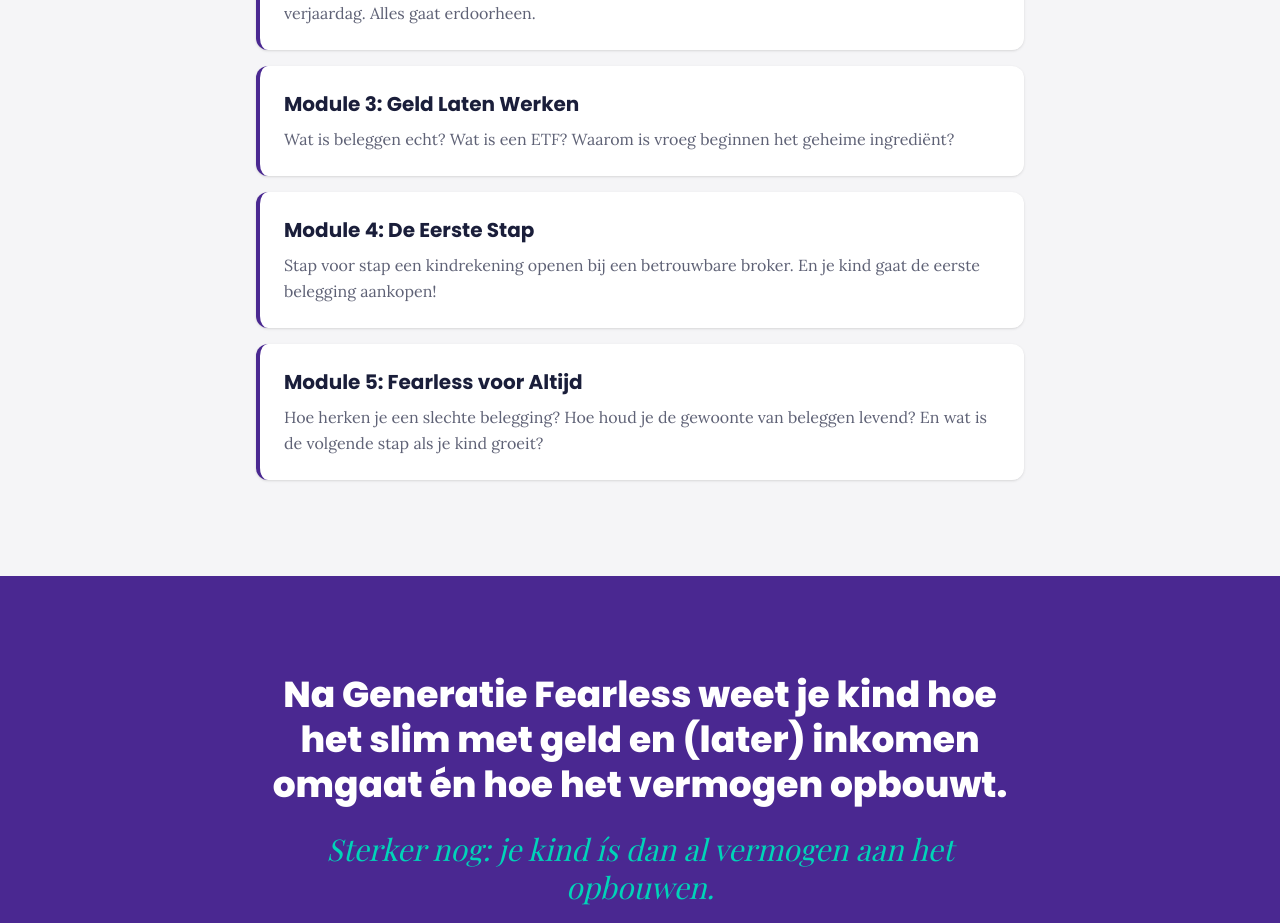
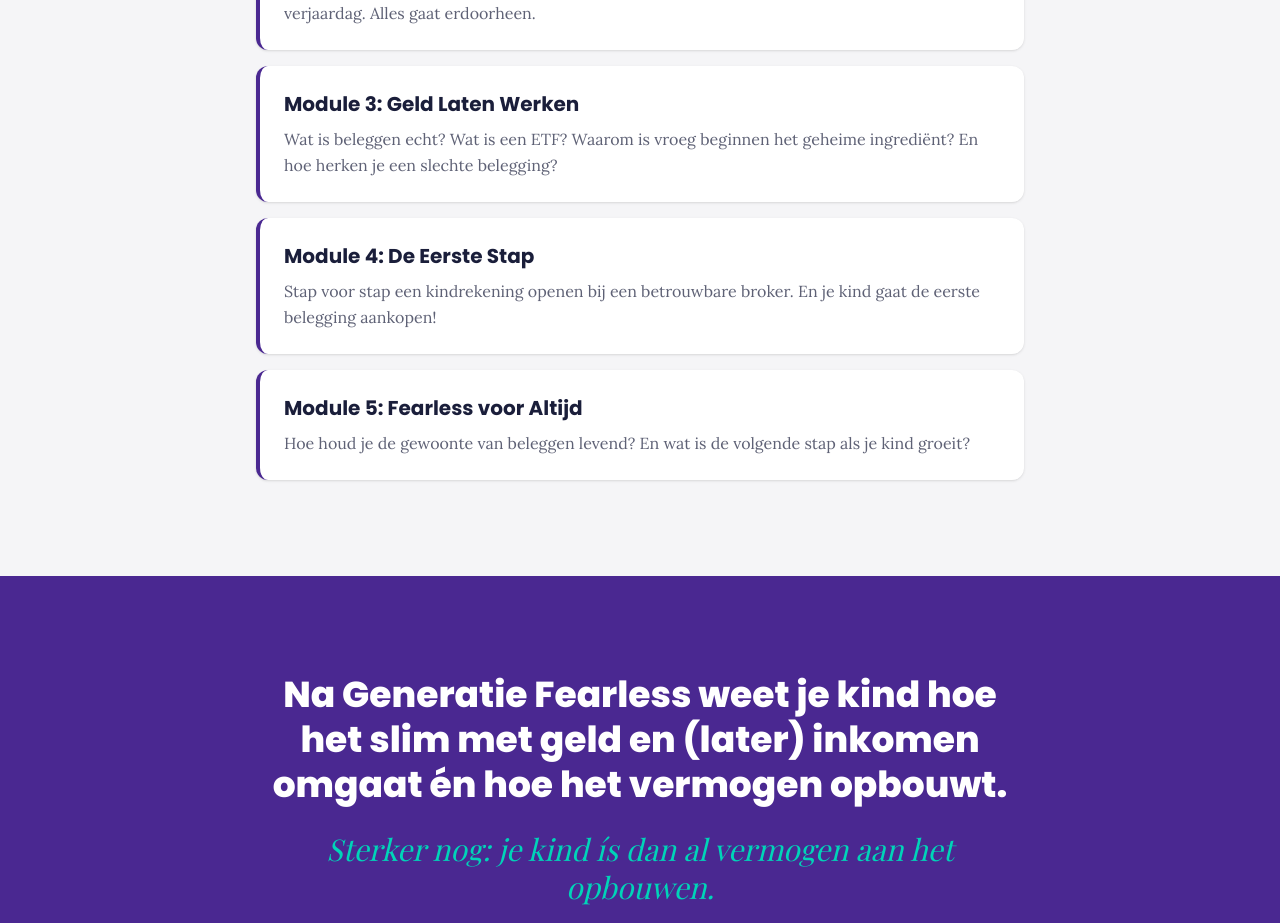
Before and after one commit to claudiavoogt/Generatiefearless-website, a Next.js app: page / in a window 1280 px wide. Shown: the part 4607-5530 px from the top of the page. Built offline with nearby package versions, Linux system fonts and the light colour scheme.

Commit message:
Module 3: hoe herken je een slechte belegging

```diff
--- a/app/page.tsx
+++ b/app/page.tsx
@@ -326,7 +326,7 @@ function CourseSection() {
     {
       title: "Geld Laten Werken",
       description:
-        "Wat is beleggen echt? Wat is een ETF? Waarom is vroeg beginnen het geheime ingrediënt?",
+        "Wat is beleggen echt? Wat is een ETF? Waarom is vroeg beginnen het geheime ingrediënt? En hoe herken je een slechte belegging?",
     },
     {
       title: "De Eerste Stap",
@@ -336,7 +336,7 @@ function CourseSection() {
     {
       title: "Fearless voor Altijd",
       description:
-        "Hoe herken je een slechte belegging? Hoe houd je de gewoonte van beleggen levend? En wat is de volgende stap als je kind groeit?",
+        "Hoe houd je de gewoonte van beleggen levend? En wat is de volgende stap als je kind groeit?",
     },
   ]
 
```
